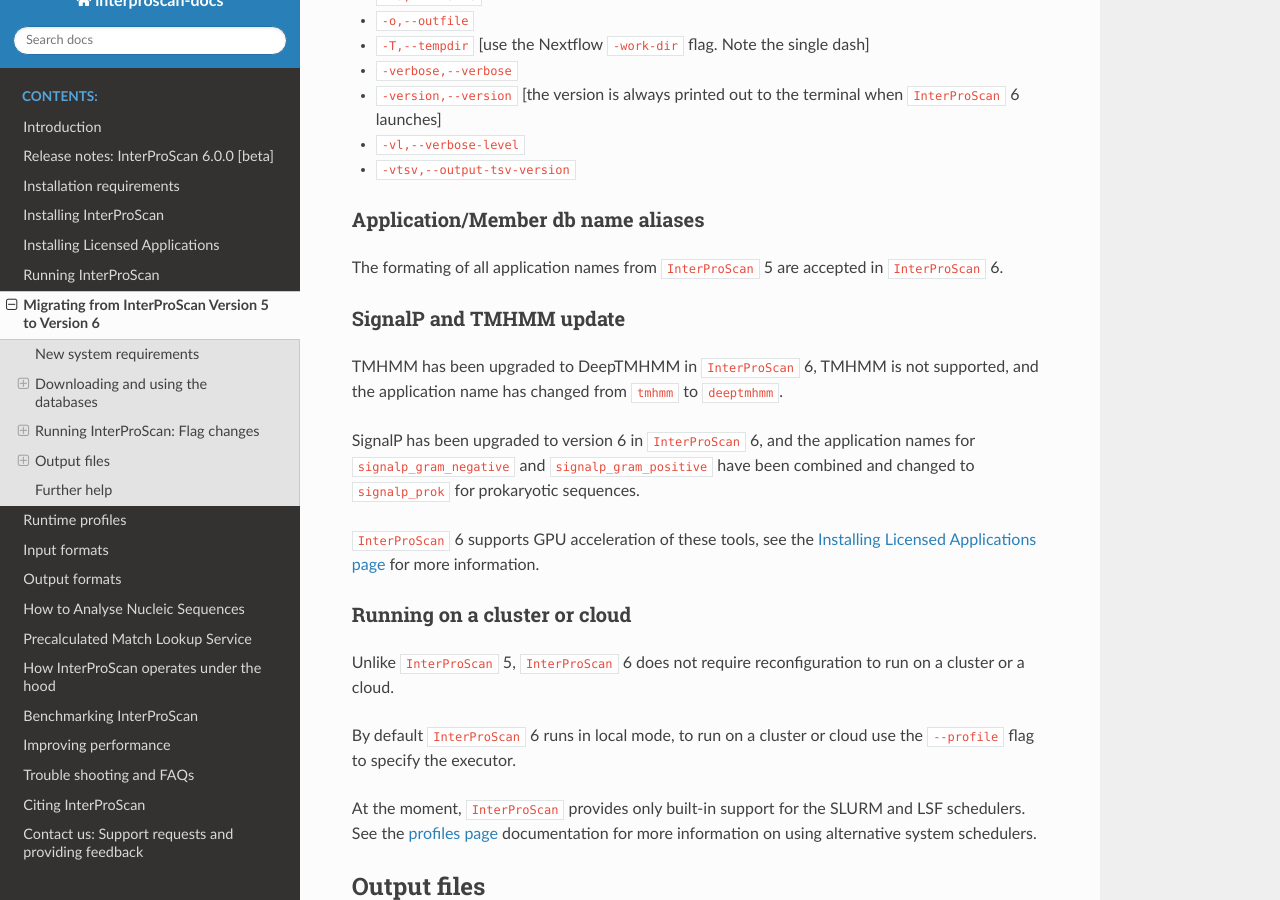
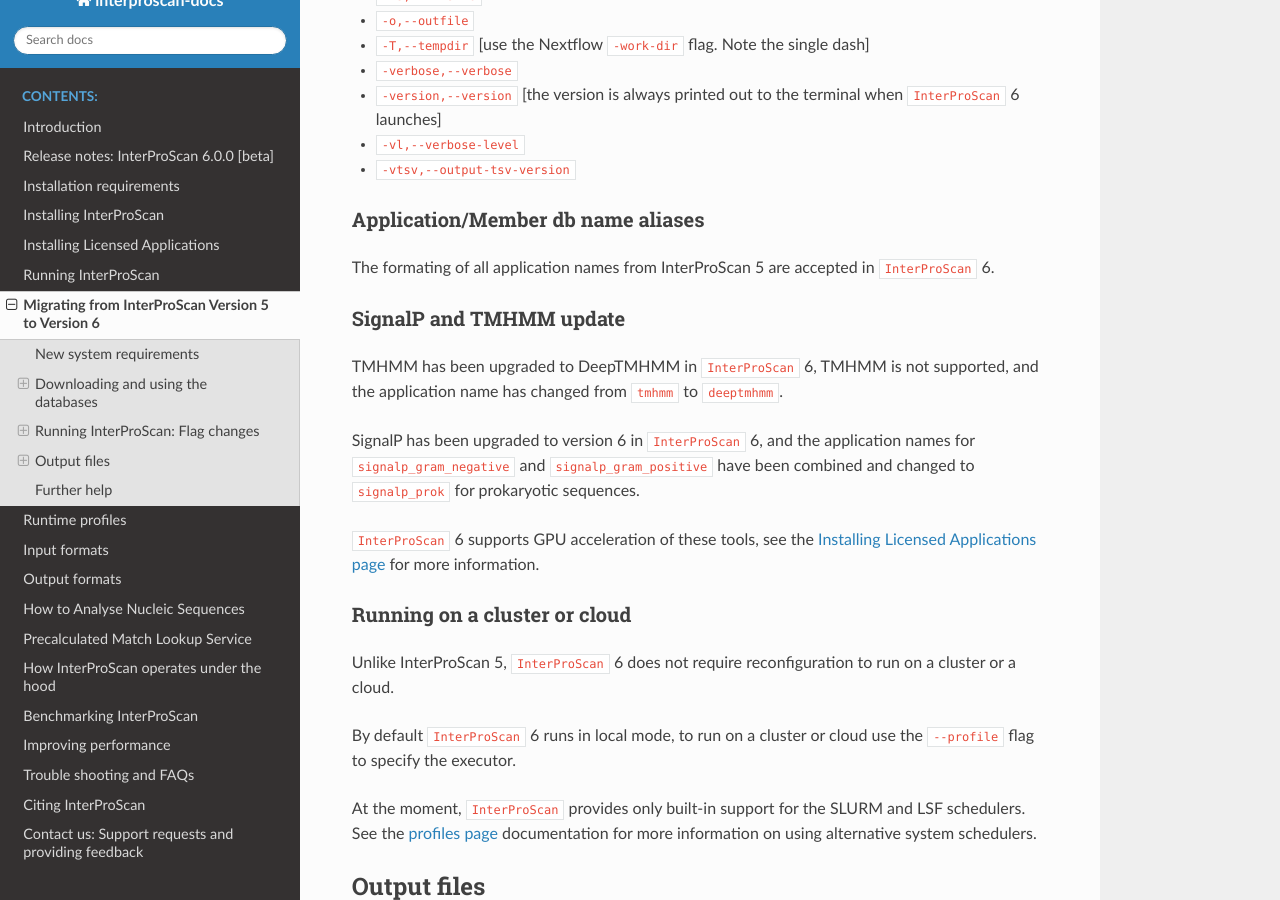
Before and after one commit to ebi-pf-team/interproscan-docs, a Sphinx documentation site: the page built from docs/MigratingToI6.rst, in a window 1280 px wide and 900 px high, scrolled down 1882 px. Built offline with Sphinx 7.4.7 and the Read the Docs theme 3.1.0, drawn with Linux system fonts in a browser that asks for light colours.

Commit message:
rm i5 code fmting

```diff
--- a/docs/MigratingToI6.rst
+++ b/docs/MigratingToI6.rst
@@ -93,7 +93,7 @@ Deprecated flags
 Application/Member db name aliases
 ^^^^^^^^^^^^^^^^^^^^^^^^^^^^^^^^^^
 
-The formating of all application names from ``InterProScan`` 5 are accepted in ``InterProScan`` 6.
+The formating of all application names from InterProScan 5 are accepted in ``InterProScan`` 6.
 
 SignalP and TMHMM update
 ^^^^^^^^^^^^^^^^^^^^^^^^
@@ -110,7 +110,7 @@ SignalP has been upgraded to version 6 in ``InterProScan`` 6, and the applicatio
 Running on a cluster or cloud
 ^^^^^^^^^^^^^^^^^^^^^^^^^^^^^
 
-Unlike ``InterProScan`` 5, ``InterProScan`` 6 does not require reconfiguration to run on a cluster or a cloud.
+Unlike InterProScan 5, ``InterProScan`` 6 does not require reconfiguration to run on a cluster or a cloud.
 
 By default ``InterProScan`` 6 runs in local mode, to run on a cluster or cloud use the ``--profile`` flag to specify
 the executor.
```
